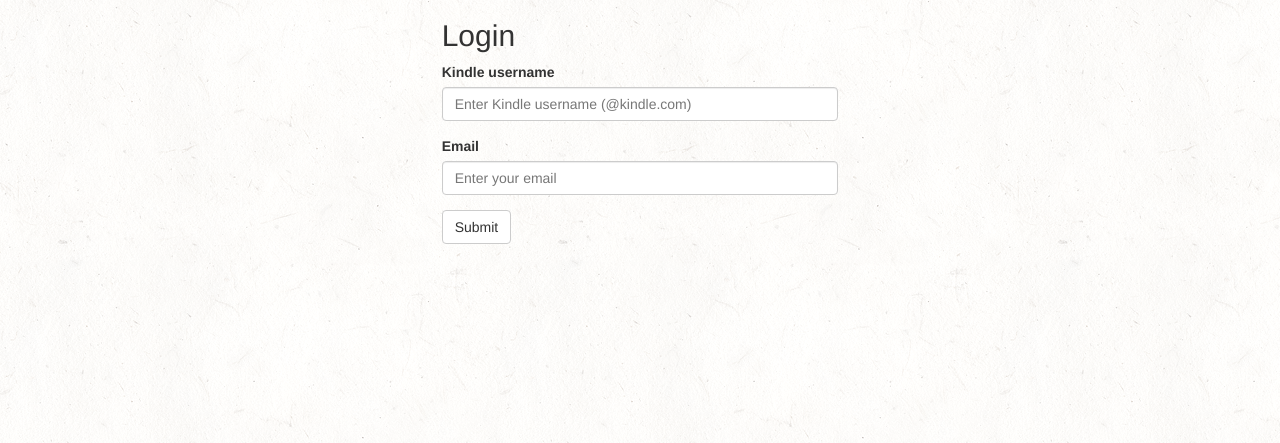
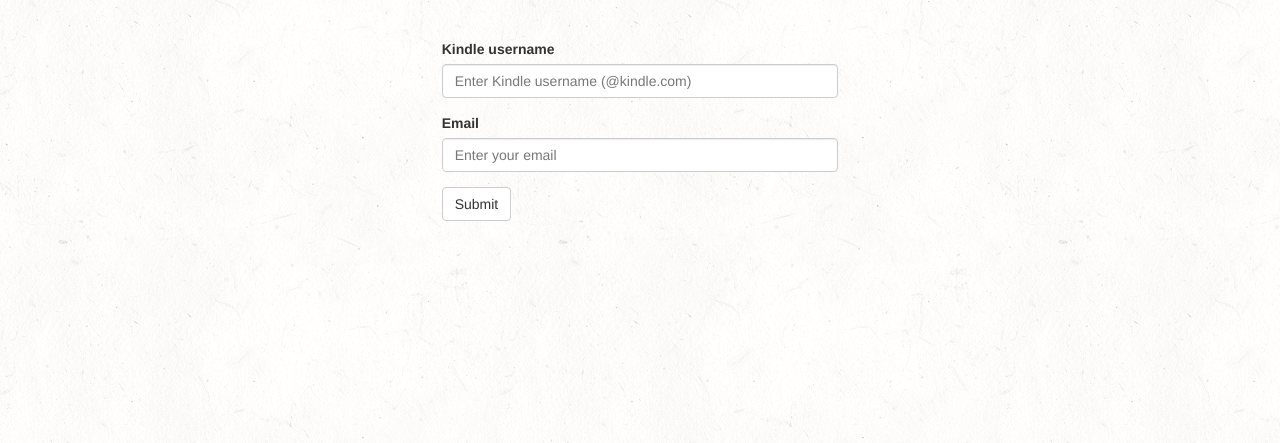
Before and after one commit to stephanie-wang/kindlebox, a Flask app: page /login in a window 1280 px wide. Shown: the part 51-494 px from the top of the page. Run offline with Flask 2, Linux system fonts and the light colour scheme; parts of the project's set-up code (start-up, migrations or seed data) failed here and were passed over; some libraries are stand-ins or nearby versions.

Commit message:
more templating. form still broken

```diff
--- a/static/css/base.css
+++ b/static/css/base.css
@@ -4,6 +4,6 @@
     background-repeat: repeat;
 }
 
-.container {
-    padding-top: 40px 15px;
+#content {
+    padding: 40px 15px;
 }
--- a/templates/layout.html
+++ b/templates/layout.html
@@ -35,7 +35,7 @@
       </div>
     </div>
 
-    <div class="container col-md-offset-4 col-md-4">
+    <div id="content" class="container col-md-offset-4 col-md-4">
         {% block body %}{% endblock %}
     </div>
 
--- a/templates/login.html
+++ b/templates/login.html
@@ -1,6 +1,5 @@
 {% extends "layout.html" %}
 {% block body %}
-  <h2>Login</h2>
   {% if error %}<p class=error><strong>Error:</strong> {{ error }}{% endif %}
 
 <form action="{{ url_for('login') }}" method=post>
```
